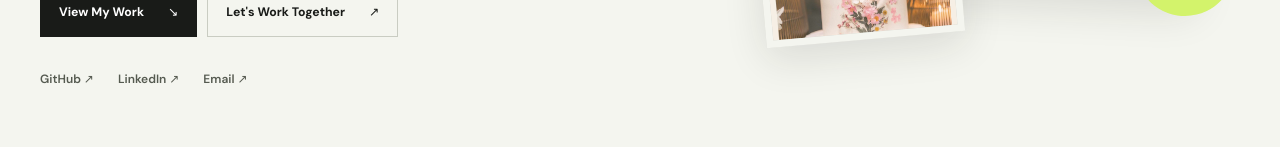
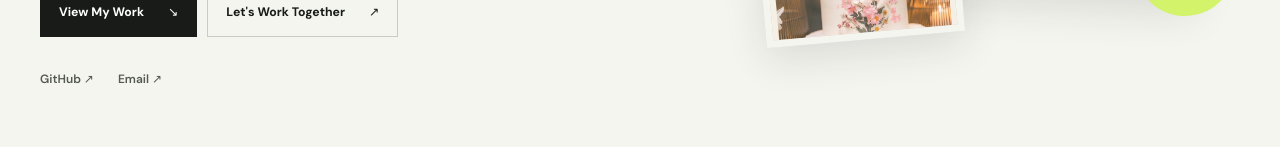
Before and after one commit to olarinoyeakinloye4-wq/myportfolio, a React (Vite) app: page / in a window 1280 px wide. Shown: the part 653-800 px from the top of the page. Built offline with nearby package versions, Linux system fonts and the light colour scheme.

Commit message:
Fix production project image loading

```diff
--- a/src/App.tsx
+++ b/src/App.tsx
@@ -1,9 +1,13 @@
 import { useEffect, useState } from 'react'
+import dbeccImage from '../image/home page dbecc.jpg'
+import dripcoreImage from '../image/home page dripcore.jpg'
+import eliteImage from '../image/home page elite.jpg'
+import hannieImage from '../image/menu hannie.jpg'
+import simpleHouseImage from '../image/home age simple huse resturant.jpg'
 
 const githubUrl = 'https://github.com/olarinoyeakinloye4-wq'
 const emailAddress = 'olarinoyeakinloye4@gmail.com'
 const whatsappUrl = 'https://wa.me/2347039863378'
-const linkedInUrl = 'https://www.linkedin.com/'
 
 const navigation = [
   ['Home', '#home'],
@@ -55,7 +59,7 @@ const projects: Project[] = [
     name: 'Hannie Collections',
     description: 'A responsive e-commerce/collection website designed to showcase products and provide customers with a simple way to explore and place orders.',
     technologies: ['HTML', 'CSS', 'JavaScript'],
-    image: '/image/menu hannie.jpg',
+    image: hannieImage,
     imageAlt: 'Hannie Collections website preview',
     liveUrl: 'https://hanniecollections.netlify.app',
     githubUrl,
@@ -64,7 +68,7 @@ const projects: Project[] = [
     name: 'D Bomibam Exquisite Confectionaries',
     description: 'A responsive confectionery website designed to showcase bakery products and provide customers with an easy way to explore the brand.',
     technologies: ['HTML', 'CSS', 'JavaScript'],
-    image: '/image/home page dbecc.jpg',
+    image: dbeccImage,
     imageAlt: 'D Bomibam Exquisite Confectionaries website preview',
     liveUrl: 'https://dbecc1.netlify.app',
     githubUrl,
@@ -73,7 +77,7 @@ const projects: Project[] = [
     name: 'Elite Barbershop',
     description: 'A modern barbershop website designed to showcase grooming services and provide customers with a convenient booking experience.',
     technologies: ['HTML', 'CSS', 'JavaScript'],
-    image: '/image/home page elite.jpg',
+    image: eliteImage,
     imageAlt: 'Elite Barbershop website preview',
     liveUrl: 'https://elitehaircut2.netlify.app',
     githubUrl,
@@ -82,7 +86,7 @@ const projects: Project[] = [
     name: 'DripCore',
     description: 'A modern streetwear brand website designed to showcase products and create a clean shopping experience.',
     technologies: ['HTML', 'CSS', 'JavaScript'],
-    image: '/image/home page dripcore.jpg',
+    image: dripcoreImage,
     imageAlt: 'DripCore website preview',
     liveUrl: 'https://dripcore6.netlify.app',
     githubUrl,
@@ -91,7 +95,7 @@ const projects: Project[] = [
     name: 'Simple House Restaurant',
     description: 'A responsive restaurant website designed to showcase meals, provide useful restaurant information and make ordering more convenient.',
     technologies: ['HTML', 'CSS', 'JavaScript'],
-    image: '/image/home age simple huse resturant.jpg',
+    image: simpleHouseImage,
     imageAlt: 'Simple House Restaurant website preview',
     liveUrl: 'https://simple-house-restaurant1.netlify.app',
     githubUrl,
@@ -263,14 +267,13 @@ function App() {
             </div>
             <div className="social-links" aria-label="Social links">
               <ExternalLink href={githubUrl}>GitHub</ExternalLink>
-              <ExternalLink href={linkedInUrl}>LinkedIn</ExternalLink>
               <a href={`mailto:${emailAddress}`}>Email <span aria-hidden="true">↗</span></a>
             </div>
           </div>
           <div className="hero-art" aria-label="Selected project previews" data-reveal>
             <div className="hero-art-label"><span>BUILDING FOR THE WEB</span><span>01 — 06</span></div>
-            <div className="hero-image hero-image-main"><img src="/image/home page dripcore.jpg" alt="DripCore streetwear website preview" fetchPriority="high" /></div>
-            <div className="hero-image hero-image-small"><img src="/image/home page dbecc.jpg" alt="D Bomibam confectionery website preview" loading="lazy" /></div>
+            <div className="hero-image hero-image-main"><img src={dripcoreImage} alt="DripCore streetwear website preview" fetchPriority="high" /></div>
+            <div className="hero-image hero-image-small"><img src={dbeccImage} alt="D Bomibam confectionery website preview" loading="lazy" /></div>
             <div className="hero-stamp"><span>IDEA</span><span className="stamp-arrow">↘</span><span>INTERFACE</span><span className="stamp-arrow">↘</span><span>APPLICATION</span></div>
             <span className="hero-coordinate">NIGERIA</span>
           </div>
@@ -309,14 +312,14 @@ function App() {
         <section className="contact section-shell" id="contact" data-reveal>
           <div className="contact-topline"><p className="eyebrow">04 / CONTACT</p><span>LET'S TALK ABOUT YOUR PROJECT <i aria-hidden="true" /></span></div>
           <div className="contact-content"><h2>Have an idea?<br /><span>Let's build it.</span></h2><div className="contact-copy"><p>Whether you need a website, web application or a complete digital product, let's discuss what you're looking to build.</p><a className="button button-lime" href={`mailto:${emailAddress}`}>Send Me an Email <span aria-hidden="true">↗</span></a></div></div>
-          <div className="contact-links"><a href={whatsappUrl} target="_blank" rel="noreferrer">WhatsApp <span aria-hidden="true">↗</span></a><ExternalLink href={githubUrl}>GitHub</ExternalLink><ExternalLink href={linkedInUrl}>LinkedIn</ExternalLink></div>
+          <div className="contact-links"><a href={whatsappUrl} target="_blank" rel="noreferrer">WhatsApp <span aria-hidden="true">↗</span></a><ExternalLink href={githubUrl}>GitHub</ExternalLink></div>
         </section>
       </main>
 
       <footer className="site-footer">
         <a className="footer-name" href="#home">Olarinoye Akinloye Mathew<span>.</span></a>
         <p>Full-Stack Web Developer <span>·</span> Nigeria</p>
-        <div className="footer-socials"><ExternalLink href={githubUrl}>GitHub</ExternalLink><ExternalLink href={linkedInUrl}>LinkedIn</ExternalLink><a href={`mailto:${emailAddress}`}>Email</a></div>
+        <div className="footer-socials"><ExternalLink href={githubUrl}>GitHub</ExternalLink><a href={`mailto:${emailAddress}`}>Email</a></div>
         <small>© 2026 Olarinoye Akinloye Mathew</small>
       </footer>
     </>
--- a/tsconfig.app.json
+++ b/tsconfig.app.json
@@ -11,6 +11,7 @@
     "verbatimModuleSyntax": true,
     "moduleDetection": "force",
     "noEmit": true,
+    "types": ["vite/client"],
     "jsx": "react-jsx",
     "strict": true,
     "noUnusedLocals": true,
```
